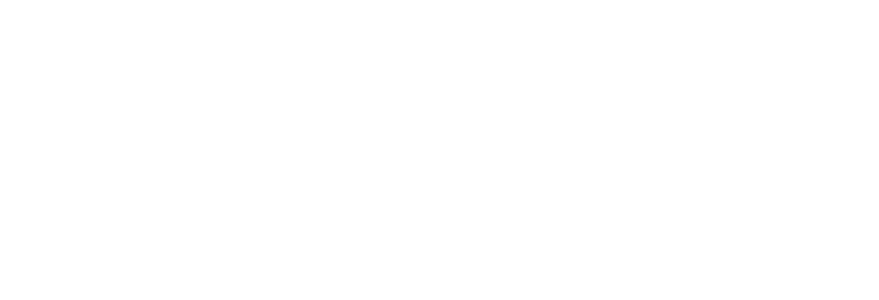
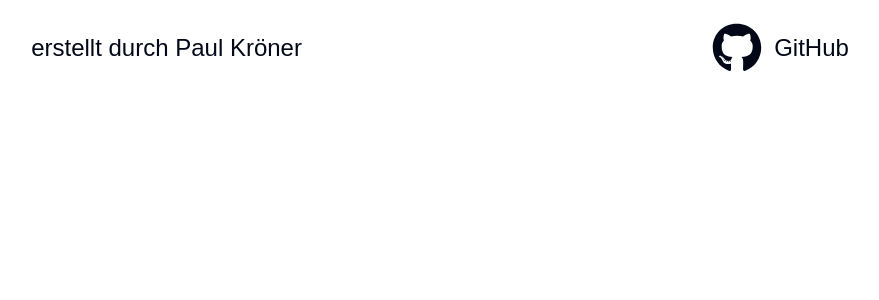
Before and after one commit to PaulKroner/finanz-tracker, a Next.js app: page / in a window 1280 px wide. Shown: the top 300 px of the page, without its empty margins (200-1079 px from the left). Built offline with nearby package versions, Linux system fonts and the light colour scheme.

Commit message:
added footer

```diff
--- a/src/app/page.tsx
+++ b/src/app/page.tsx
@@ -1,13 +1,12 @@
+import Footer from "@/components/footer/footer";
 
 export default function Home() {
   return (
-    <div className="">
+    <div className="w-full h-full">
       <main className="">
 
       </main>
-      <footer className="">
-
-      </footer>
+      <Footer />
     </div>
   );
 }
--- /dev/null
+++ b/src/components/footer/footer.tsx
@@ -0,0 +1,12 @@
+import FooterLinks from "./footerLinks";
+
+const Footer = () => {
+  return (
+    <footer className="flex w-full h-24 justify-around items-center gap-3 p-8">
+      <div className="text-2xl">erstellt durch Paul Kröner</div>
+      <FooterLinks text="GitHub" link="https://github.com/PaulKroner" />
+    </footer>
+  );
+}
+
+export default Footer;
--- /dev/null
+++ b/src/components/footer/footerLinks.tsx
@@ -0,0 +1,19 @@
+interface FooterLinksProps {
+  text: string;
+  link: string;
+}
+
+import { FaGithub } from "react-icons/fa";
+
+const FooterLinks: React.FC<FooterLinksProps> = ({ text, link }) => {
+  return (
+    <a href={link} className="flex flex-row gap-3 justify-center items-center">
+      <div>
+        <FaGithub size={50}/>
+      </div>
+      <div className="text-2xl">{text}</div>
+    </a>
+  );
+}
+
+export default FooterLinks;
```
